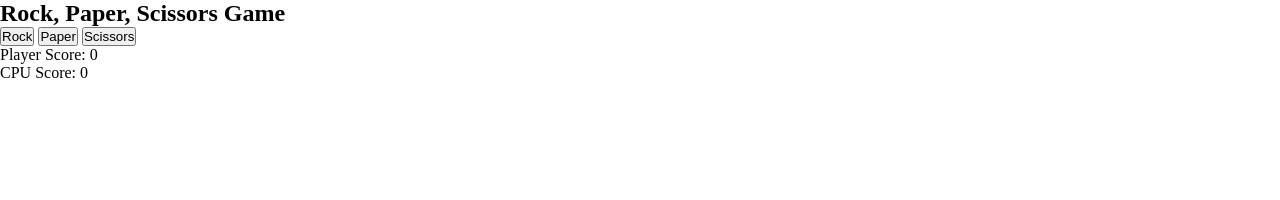
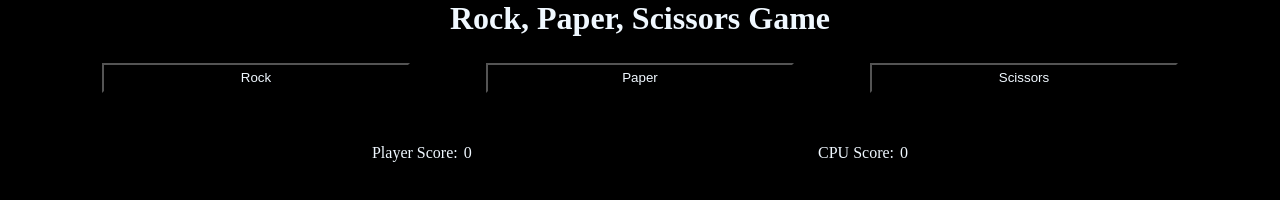
Before and after one commit to manny53365/TOP-rock-paper-scissor, a plain HTML site: page index.html in a window 1280 px wide. Drawn offline with Linux system fonts and the light colour scheme.

Commit message:
added some starter code

```diff
--- a/css/styles.css
+++ b/css/styles.css
@@ -1,4 +1,49 @@
 * {
     padding: 0;
     margin: 0;
+    background-color: black;
+    color: aliceblue;
 }
+
+h2 {
+    text-align: center;
+    font-size: 2rem;
+}
+
+button {
+    width: 25%;
+    height: 30px;
+}
+
+.container {
+    display: flex;
+    flex-direction: column;
+}
+
+.player-options {
+    display: flex;
+    flex-direction: row;
+    justify-content: space-evenly;
+    padding: 2%;
+}
+
+.scoreboard {
+    display: flex;
+    flex-direction: row;
+    justify-content: space-evenly;
+    padding: 2%;
+}
+
+span#playerScore, span#cpuScore {
+    margin-left: 2px;
+}
+
+#roundResult, #gameResult {
+    text-align: center;
+}
+
+#restartButton {
+    margin: 20px auto;
+    text-align: center;
+    align-items: center;
+}
```
